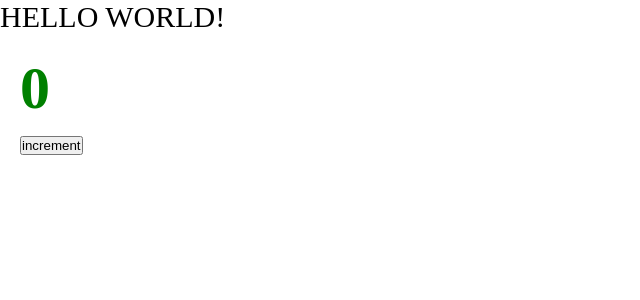
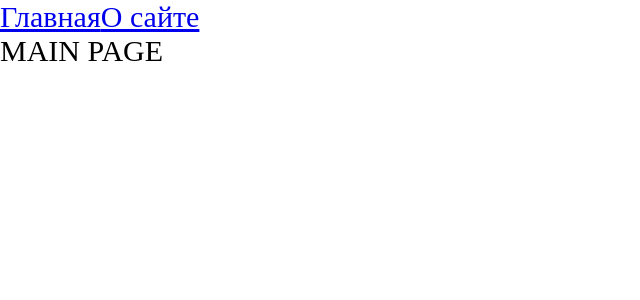
Before and after one commit to AlviSid69/amazing-production-project, a React app: page / in a window 1280 px wide. Shown: the top 300 px of the page, without its empty margins (0-640 px from the left). Built offline with nearby package versions, Linux system fonts and the light colour scheme.

Commit message:
Added routing; Bundle split into chunks

```diff
--- a/package.json
+++ b/package.json
@@ -15,6 +15,7 @@
     "@types/node": "^17.0.21",
     "@types/react": "^17.0.39",
     "@types/react-dom": "^17.0.11",
+    "@types/react-router-dom": "^5.3.3",
     "@types/webpack": "^5.28.0",
     "@types/webpack-dev-server": "^4.7.2",
     "css-loader": "^6.6.0",
@@ -32,6 +33,7 @@
   },
   "dependencies": {
     "react": "^17.0.2",
-    "react-dom": "^17.0.2"
+    "react-dom": "^17.0.2",
+    "react-router-dom": "^6.2.1"
   }
 }
--- a/src/App.tsx
+++ b/src/App.tsx
@@ -1,11 +1,20 @@
-import { Counter } from './components/Counter';
+import { Link, Route, Routes } from 'react-router-dom';
 import './index.scss';
+import { AboutPageAsync } from './pages/AboutPage/AboutPage.async';
+import { MainPageAsync } from './pages/MainPage/MainPage.async';
+import { Suspense } from 'react';
 
 const App = () => {
   return (
     <div className='app'>
-      HELLO WORLD!
-      <Counter />
+      <Link to={'/'}>Главная</Link>
+      <Link to={'/about'}>О сайте</Link>
+      <Suspense fallback={<div>Loading...</div>}>
+        <Routes>
+          <Route path={'/about'} element={<AboutPageAsync />} />
+          <Route path={'/'} element={<MainPageAsync />} />
+        </Routes>
+      </Suspense>
     </div>
   )
 }
--- a/src/index.tsx
+++ b/src/index.tsx
@@ -1,8 +1,11 @@
 import { render } from "react-dom";
 import App from "./App";
+import { BrowserRouter } from "react-router-dom";
 
 
 render(
-  <App />,
+  <BrowserRouter>
+    <App />
+  </BrowserRouter>,
   document.getElementById('root')
 );
--- /dev/null
+++ b/src/pages/AboutPage/AboutPage.async.tsx
@@ -0,0 +1,7 @@
+import { lazy } from 'react';
+
+export const AboutPageAsync = lazy(() => new Promise(resolve => {
+  // @ts-ignore
+  // В реальных проектах так не делаем!
+  setTimeout(() => resolve(import('./AboutPage')), 1500)
+}));
--- /dev/null
+++ b/src/pages/AboutPage/AboutPage.tsx
@@ -0,0 +1,10 @@
+
+const AboutPage = () => {
+  return (
+    <div>
+      ABOUT PAGE
+    </div>
+  )
+}
+
+export default AboutPage;
--- /dev/null
+++ b/src/pages/MainPage/MainPage.async.tsx
@@ -0,0 +1,7 @@
+import { lazy } from 'react';
+
+export const MainPageAsync = lazy(() => new Promise(resolve => {
+  // @ts-ignore
+  // В реальных проектах так не делаем!
+  setTimeout(() => resolve(import('./MainPage')), 1500)
+}));
--- /dev/null
+++ b/src/pages/MainPage/MainPage.tsx
@@ -0,0 +1,10 @@
+
+const MainPage = () => {
+  return (
+    <div>
+      MAIN PAGE
+    </div>
+  )
+}
+
+export default MainPage;
--- a/tsconfig.json
+++ b/tsconfig.json
@@ -2,7 +2,7 @@
   "compilerOptions": {
     "outDir": "./dist/",
     "noImplicitAny": true,
-    "module": "es6",
+    "module": "ESNext",
     "target": "es5",
     "jsx": "react-jsx",
     "allowJs": true,
```
Also changed, not shown: 1 other file (tests, documents, lock files or other folders).
